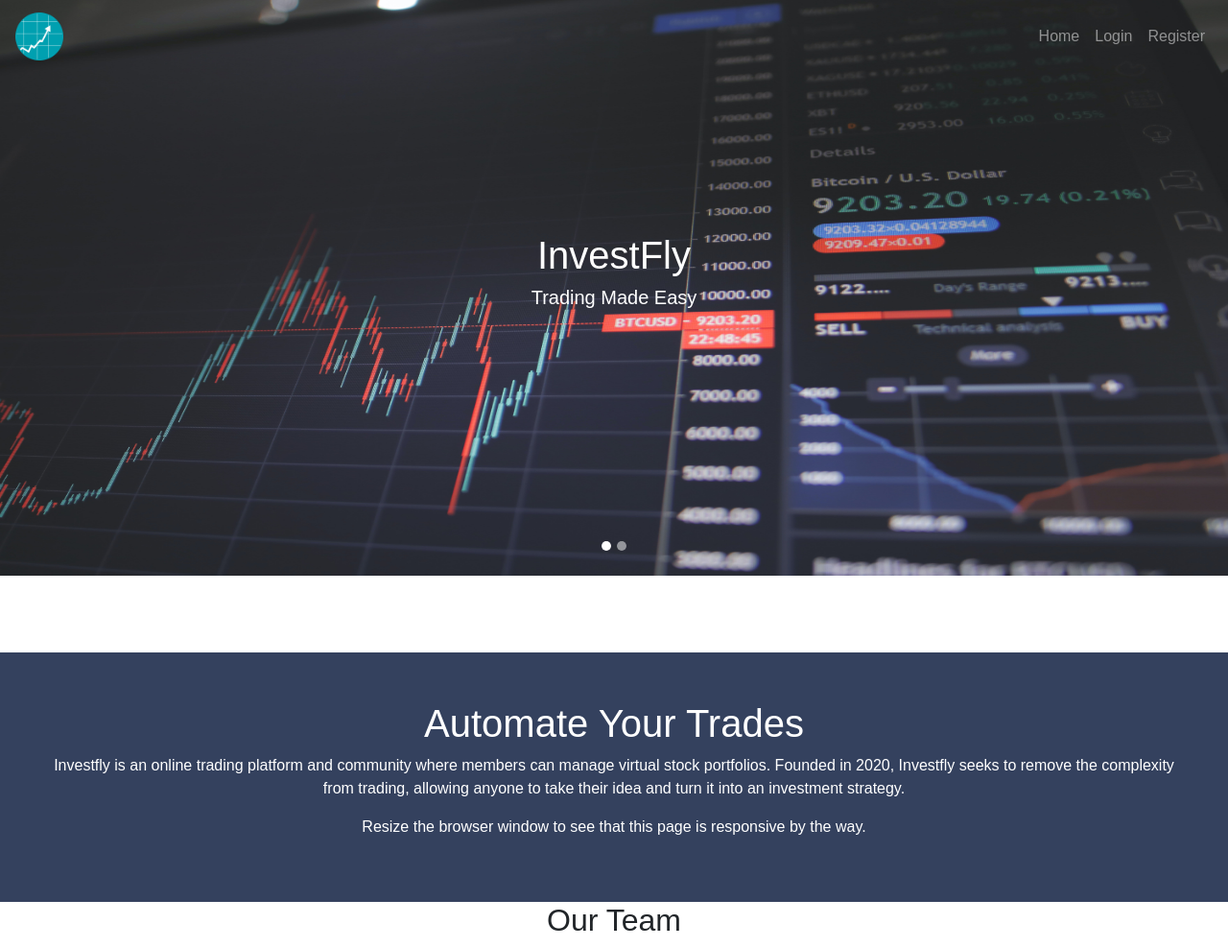
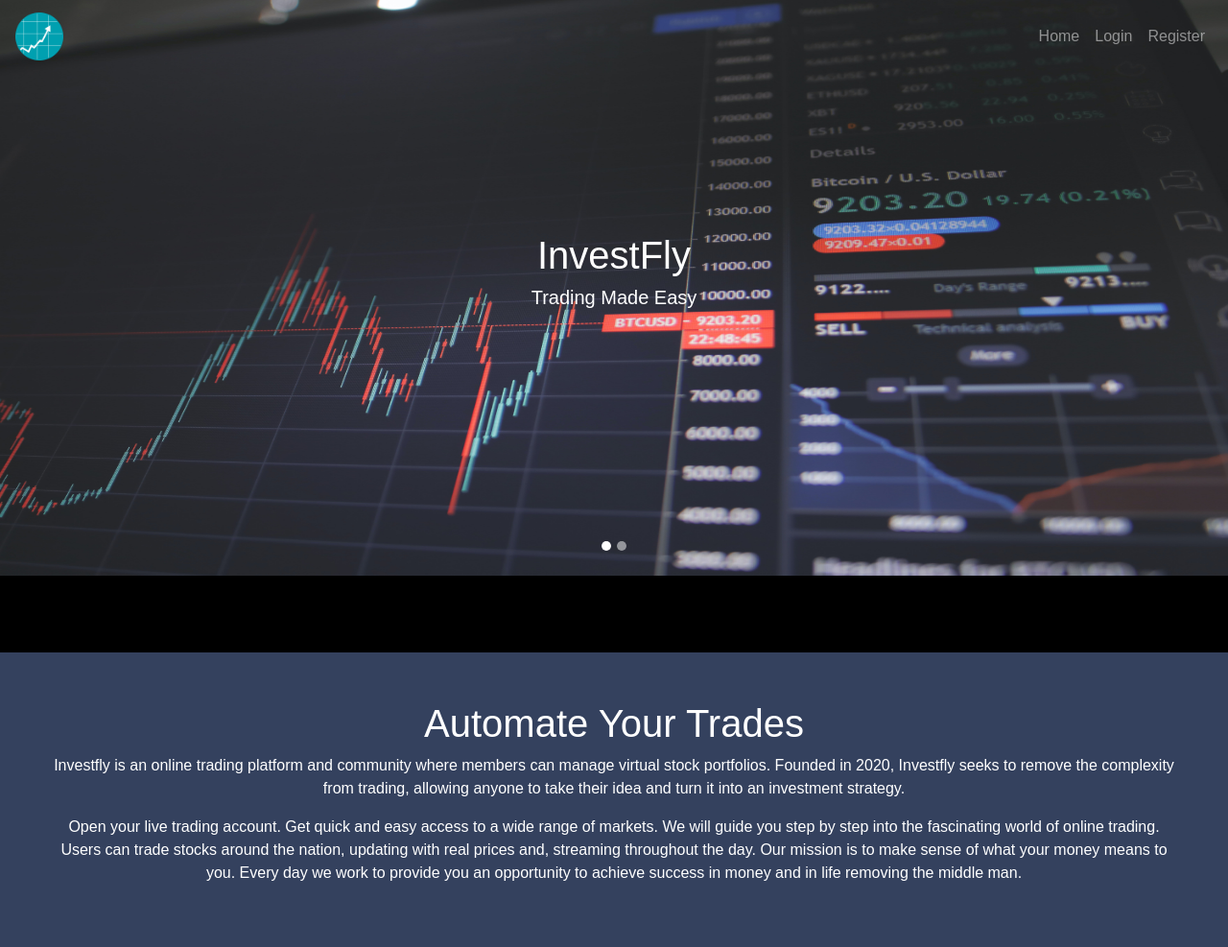
Before and after one commit to unais5/Investfly, a Flask app: page / in a window 1280 px wide. Shown: the top 987 px of the page at 96% size. Run offline with Flask 2, Linux system fonts and the light colour scheme; grey boxes are pictures that could not be loaded.

Commit message:
home page

```diff
--- a/app/Static/css/home_page.css
+++ b/app/Static/css/home_page.css
@@ -80,6 +80,10 @@ body {
     background-color: #555;
   }
 
+  .background{
+    background-color: rgb(0, 0, 0);
+  }
+
   @media screen and (max-width: 650px) {
     .column {
       width: 100%;
--- a/app/templates/base1.html
+++ b/app/templates/base1.html
@@ -7,15 +7,7 @@
     {% block head %}
     {% endblock %}
 </head>
-        {% with messages = get_flashed_messages() %}
-        {% if messages %}
-        <ul>
-            {% for message in messages %}
-            <li>{{ message }}</li>
-            {% endfor %}
-        </ul>
-        {% endif %}
-        {% endwith %}
+
 <body>
     <nav class="navbar navbar-expand-lg navbar-dark fixed-top">
         <a class="navbar-brand" href="{{ url_for('home_page') }}"> <img src="{{url_for('static',filename='img/logo1.png')}}" width="50" height="50" alt="" loading="lazy"> </a>
--- a/app/templates/home_page.html
+++ b/app/templates/home_page.html
@@ -7,6 +7,7 @@
 {% endblock %}
 
 {% block content %}
+<section class="background">
 <section id="banner">
 <div id="carouselExampleIndicators" class="carousel slide" data-ride="carousel">
   <ol class="carousel-indicators">
@@ -36,7 +37,11 @@
   <h1>Automate Your Trades</h1>
   <p>Investfly is an online trading platform and community where members can manage virtual stock portfolios. Founded in 2020,
     Investfly seeks to remove the complexity from trading, allowing anyone to take their idea and turn it into an investment strategy.</p>
-  <p>Resize the browser window to see that this page is responsive by the way.</p>
+  <p>Open your live trading account. Get quick and easy access to a wide range of markets.
+    We will guide you step by step into the fascinating world of online trading.
+    Users can trade stocks around the nation, updating with real prices and, streaming throughout the day.
+    Our mission is to make sense of what your money means to you. Every day we work to provide you an opportunity to achieve success in money
+    and in life removing the middle man. </p>
 </div>
 
 <h2 style="text-align:center">Our Team</h2>
@@ -81,4 +86,5 @@
   </div>
 </div>
 </section>
+</section>
 {% endblock %}
```
Also changed, not shown: app/Static/img/About.png (added).
